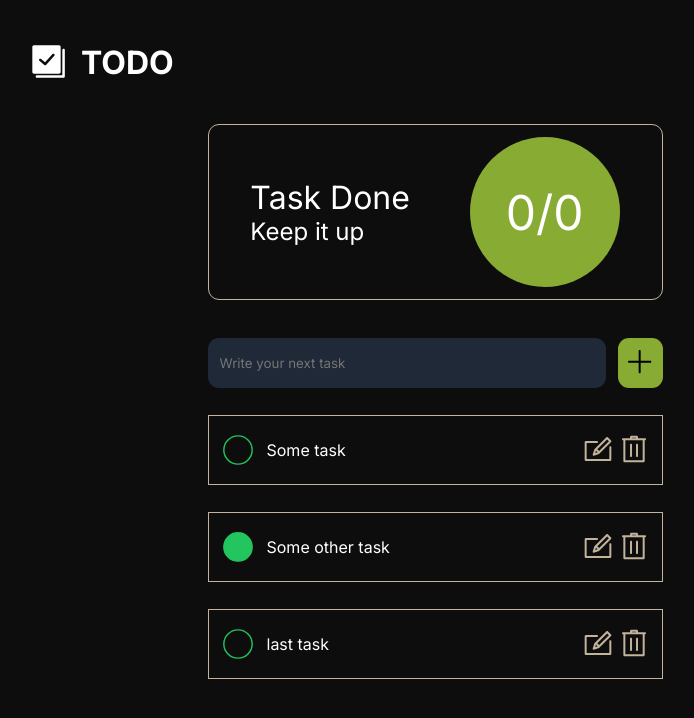
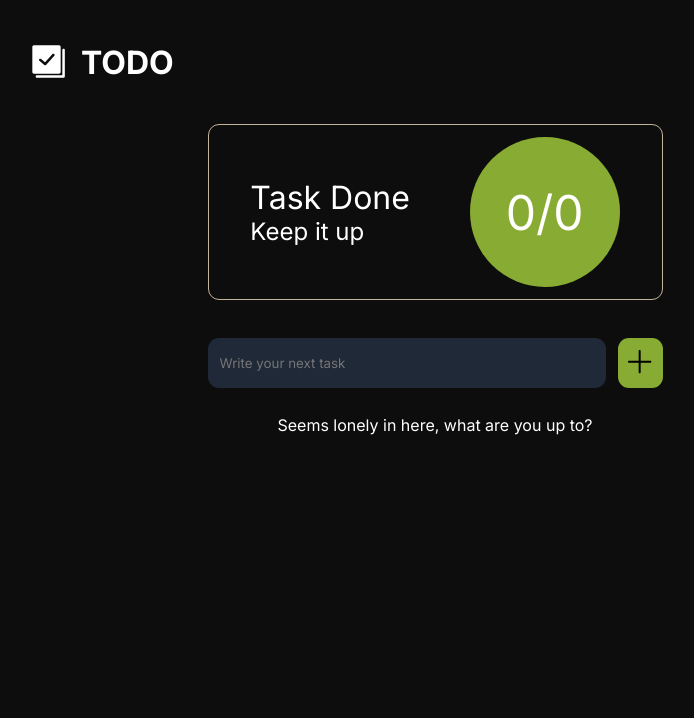
Before and after one commit to deft667788/TODO-app, a Next.js app in the folder todo/: page / in a window 1280 px wide. Shown: the top 718 px of the page, without its empty margins (205-899 px from the left). Built offline with nearby package versions, Linux system fonts and the light colour scheme.

Commit message:
Submit function

```diff
--- a/todo/src/app/page.js
+++ b/todo/src/app/page.js
@@ -6,20 +6,17 @@ import TODOList from "@/components/TODOList";
 import React from "react";
 
 function Home() {
-  const [todos, setTodos] = React.useState([
-    { title: "Some task", id: self.crypto.randomUUID(), is_completed: false },
-    {
-      title: "Some other task",
-      id: self.crypto.randomUUID(),
-      is_completed: true,
-    },
-    { title: "last task", id: self.crypto.randomUUID(), is_completed: false },
-  ]);
+  const [todos, setTodos] = React.useState([]);
+  const todos_completed = todos.filter(
+    (todo) => todo.is_completed === true
+  ).length;
+  const total_todos = todos.length;
+
   return (
     <div className="wrapper">
       <Header />
-      <TODOHero todos_completed={0} total_todos={0} />
-      <Form />
+      <TODOHero todos_completed={todos_completed} total_todos={total_todos} />
+      <Form setTodos={setTodos} />
       <TODOList todos={todos} />
     </div>
   );
--- a/todo/src/components/Form.jsx
+++ b/todo/src/components/Form.jsx
@@ -1,6 +1,11 @@
-function Form() {
+function Form({ setTodos }) {
   const handleSubmit = (event) => {
     event.preventDefault();
+    const value = event.target.todo.value;
+    setTodos((prevTodos) => [
+      ...prevTodos,
+      { title: value, id: self.crypto.randomUUID(), is_completed: false },
+    ]);
     // reset the form
     event.target.reset();
   };
--- a/todo/src/components/TODOList.jsx
+++ b/todo/src/components/TODOList.jsx
@@ -1,9 +1,9 @@
-function TODOList({ todos }) {
+function TODOList({ todos, setTodos }) {
   return (
     <ol className="todo_list">
       {todos && todos.length > 0 ? (
         todos?.map((item, index) => (
-          <Item key={index} item={item} />
+          <Item key={index} item={item} setTodos={setTodos} />
         ))
       ) : (
         <p>Seems lonely in here, what are you up to?</p>
```
